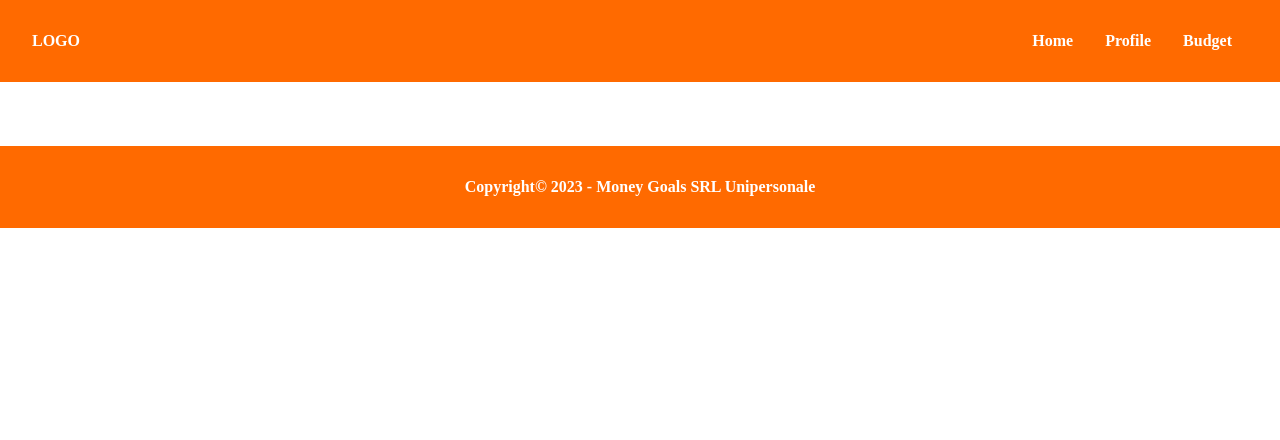
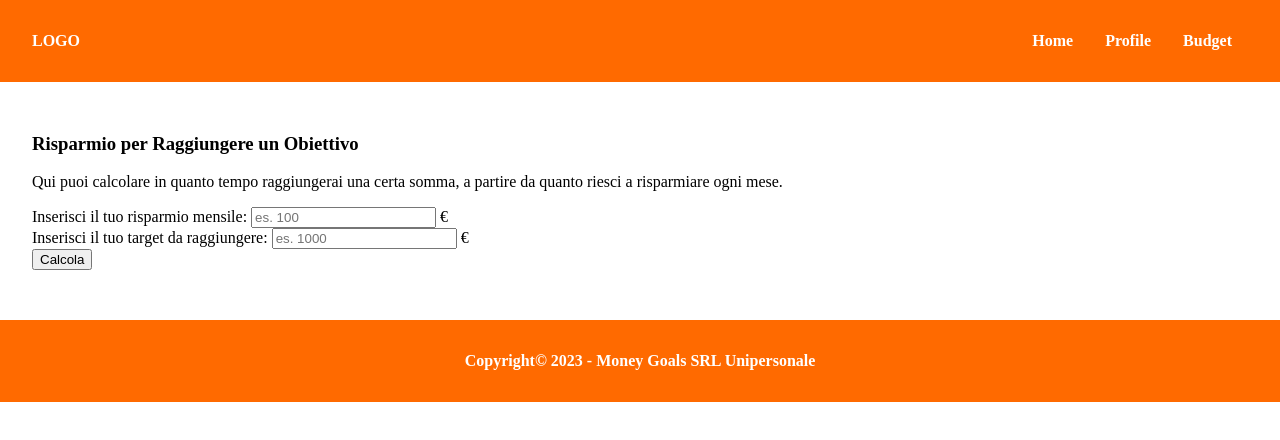
Before and after one commit to Money-Goals-SRL/money-manager, a React (Create React App) app: page /saving-to-goal in a window 1280 px wide. Shown: the top 440 px of the page. Built offline with nearby package versions, Linux system fonts and the light colour scheme.

Commit message:
Created time to goal calculator

```diff
--- a/package.json
+++ b/package.json
@@ -1,5 +1,5 @@
 {
-  "homepage": "https://money-goals-srl.github.io/money-manager",
+  "homepage": "./",
   "name": "money-manager",
   "version": "1.0.0",
   "private": true,
--- a/public/index.html
+++ b/public/index.html
@@ -4,6 +4,7 @@
     <meta charset="UTF-8" />
     <meta http-equiv="X-UA-Compatible" content="IE=edge" />
     <meta name="viewport" content="width=device-width, initial-scale=1.0" />
+    <meta http-equiv="Content-Security-Policy" content="default-src 'self'">
     <link rel="stylesheet" href="./index.css"/>
     <title>Money Manager</title>
     <script type="text/javascript">
--- /dev/null
+++ b/src/Utilities/sanitizeInput.js
@@ -0,0 +1,6 @@
+function sanitizeInput(input) {
+  // Replace any HTML tags with empty strings
+  return input.replace(/<[^>]*>/g, "");
+}
+
+export default sanitizeInput;
--- a/src/index.js
+++ b/src/index.js
@@ -6,6 +6,7 @@ import App from "./App";
 import Budget503020 from "./views/Budget503020/Budget503020";
 import Home from "./views/Home/Home";
 import Profile from "./views/Profile/Profile";
+import SavingToGoal from "./views/SavingToGoal/SavingToGoal";
 
 // Per usare il client-side routing su GitHub, questa riga è necessaria perchè fornisce il basename di partenza del router.
 const routerBaseName = process.env.PUBLIC_URL;
@@ -15,6 +16,7 @@ const router = createBrowserRouter(
     { path: "/", element: <App body=<Home /> />, children: [] },
     { path: "profile", element: <App body=<Profile /> /> },
     { path: "budget-50-30-20", element: <App body=<Budget503020 /> /> },
+    { path: "saving-to-goal", element: <App body=<SavingToGoal /> /> },
     { path: "*", element: <App /> },
   ],
   { basename: routerBaseName }
--- a/src/views/Budget503020/Budget503020.jsx
+++ b/src/views/Budget503020/Budget503020.jsx
@@ -1,7 +1,9 @@
 import React, { useState } from "react";
+import sanitizeInput from "../../Utilities/sanitizeInput";
 
 function Budget503020() {
   var [value, setValue] = useState("");
+  var [savings, setSavings] = useState("");
   var [expenses, setExpenses] = useState("");
   var [invest, setInvest] = useState("");
   var [fun, setFun] = useState("");
@@ -12,6 +14,7 @@ function Budget503020() {
     if (value <= 0) {
       setMsg("Non hai inserito un risparmio mensile valido!");
     } else {
+      setSavings(value);
       setExpenses(parseFloat(value) * 0.5);
       setInvest(parseFloat(value) * 0.3);
       setFun(parseFloat(value) * 0.2);
@@ -19,8 +22,7 @@ function Budget503020() {
   }
 
   function handleChange(event) {
-    const sanitizedInput = event.target.value.replace(/<[^>]*>/g, "");
-    setValue(sanitizedInput);
+    setValue(sanitizeInput(event.target.value));
   }
 
   return (
@@ -45,7 +47,7 @@ function Budget503020() {
         {expenses && invest && fun ? (
           <div>
             <p>
-              Con un risparmio di {parseFloat(value).toFixed(2)} €, devi avere
+              Con un risparmio di {parseFloat(savings).toFixed(2)} €, devi avere
               come budget di spesa {expenses.toFixed(2)} €, come budget per gli
               investimenti {invest.toFixed(2)} € e come budget per il tuo
               divertimento puoi usare {fun.toFixed(2)} €.
--- a/src/views/Home/Home.jsx
+++ b/src/views/Home/Home.jsx
@@ -11,6 +11,9 @@ function Home() {
         <a href="./budget-50-30-20">
           <h3>Budget 50/30/20</h3>
         </a>
+        <a href="./saving-to-goal">
+          <h3>Rispamio per Target</h3>
+        </a>
       </div>
     </div>
   );
--- /dev/null
+++ b/src/views/SavingToGoal/SavingToGoal.jsx
@@ -0,0 +1,102 @@
+import React, { useState } from "react";
+import sanitizeInput from "../../Utilities/sanitizeInput";
+
+function SavingToGoal() {
+  var [savingValue, setSavingValue] = useState("");
+  var [targetValue, setTargetValue] = useState("");
+  var [savings, setSavings] = useState("");
+  var [target, setTarget] = useState("");
+  var [months, setMonths] = useState("");
+  var [years, setYears] = useState("");
+  var [msg, setMsg] = useState("");
+
+  function calcTime(event) {
+    event.preventDefault();
+    if (savingValue <= 0 || targetValue <= 0) {
+      setMsg(
+        "Non hai inserito un risparmio mensile e/o un target da raggiungere valido!"
+      );
+    } else {
+      setSavings(savingValue);
+      setTarget(targetValue);
+      setMonths(
+        Math.ceil(
+          (parseFloat(targetValue) % (parseFloat(savingValue) * 12)) /
+            parseFloat(savingValue)
+        )
+      );
+      setYears(
+        Math.floor(parseFloat(targetValue) / (parseFloat(savingValue) * 12))
+      );
+      console.log(savings, target);
+    }
+  }
+
+  function handleChange(event) {
+    if (event.target.name === "saving") {
+      setSavingValue(sanitizeInput(event.target.value));
+    } else if (event.target.name === "amount") {
+      setTargetValue(sanitizeInput(event.target.value));
+    }
+  }
+
+  return (
+    <div>
+      <h3>Risparmio per Raggiungere un Obiettivo</h3>
+      <p>
+        Qui puoi calcolare in quanto tempo raggiungerai una certa somma, a
+        partire da quanto riesci a risparmiare ogni mese.
+      </p>
+      <div>
+        <form>
+          <label htmlFor="saving">Inserisci il tuo risparmio mensile: </label>
+          <input
+            value={savingValue}
+            name="saving"
+            placeholder="es. 100"
+            onChange={handleChange}
+          ></input>{" "}
+          €
+          <br />
+          <label htmlFor="amount">
+            Inserisci il tuo target da raggiungere:{" "}
+          </label>
+          <input
+            value={targetValue}
+            name="amount"
+            placeholder="es. 1000"
+            onChange={handleChange}
+          ></input>{" "}
+          €<br />
+          <button onClick={calcTime}>Calcola</button>
+        </form>
+        <br />
+        {savings && target ? (
+          <div>
+            <p>
+              Con un risparmio di {parseFloat(savings).toFixed(2)} € al mese,
+              per raggiungere la somma di {parseFloat(target).toFixed(2)} €, ci
+              impiegherai{" "}
+              {years === 0 && months === 0
+                ? "meno di un mese!"
+                : years === 0
+                ? ""
+                : years === 1
+                ? years + " anno"
+                : years + " anni"}
+              {months === 0
+                ? "."
+                : years === 0
+                ? months + " mesi."
+                : " e " + months + " mesi."}
+            </p>
+          </div>
+        ) : msg ? (
+          <p className="error-message">{msg}</p>
+        ) : null}
+      </div>
+    </div>
+  );
+}
+
+export default SavingToGoal;
```
Also changed, not shown: src/views/Home/Sponsor.jsx (added, +36 -0 lines), 1 other file (tests, documents, lock files or other folders).
